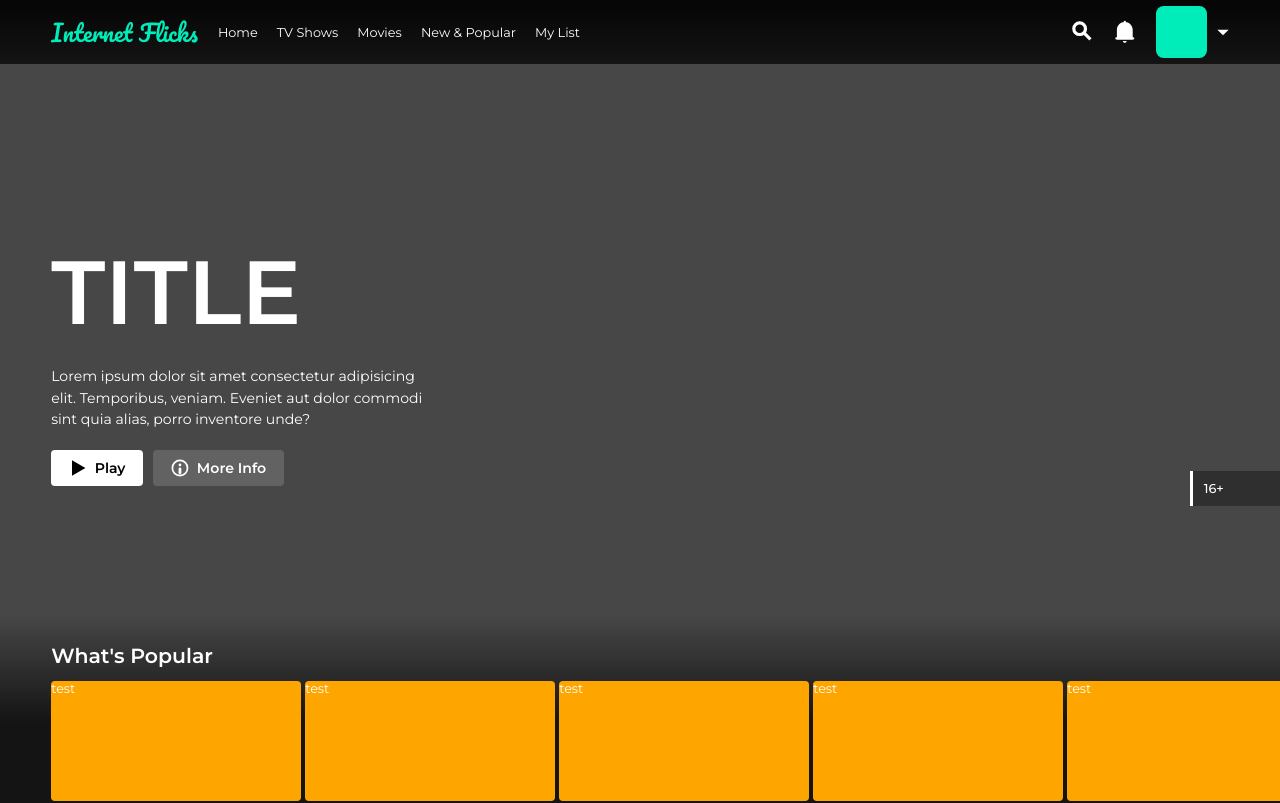
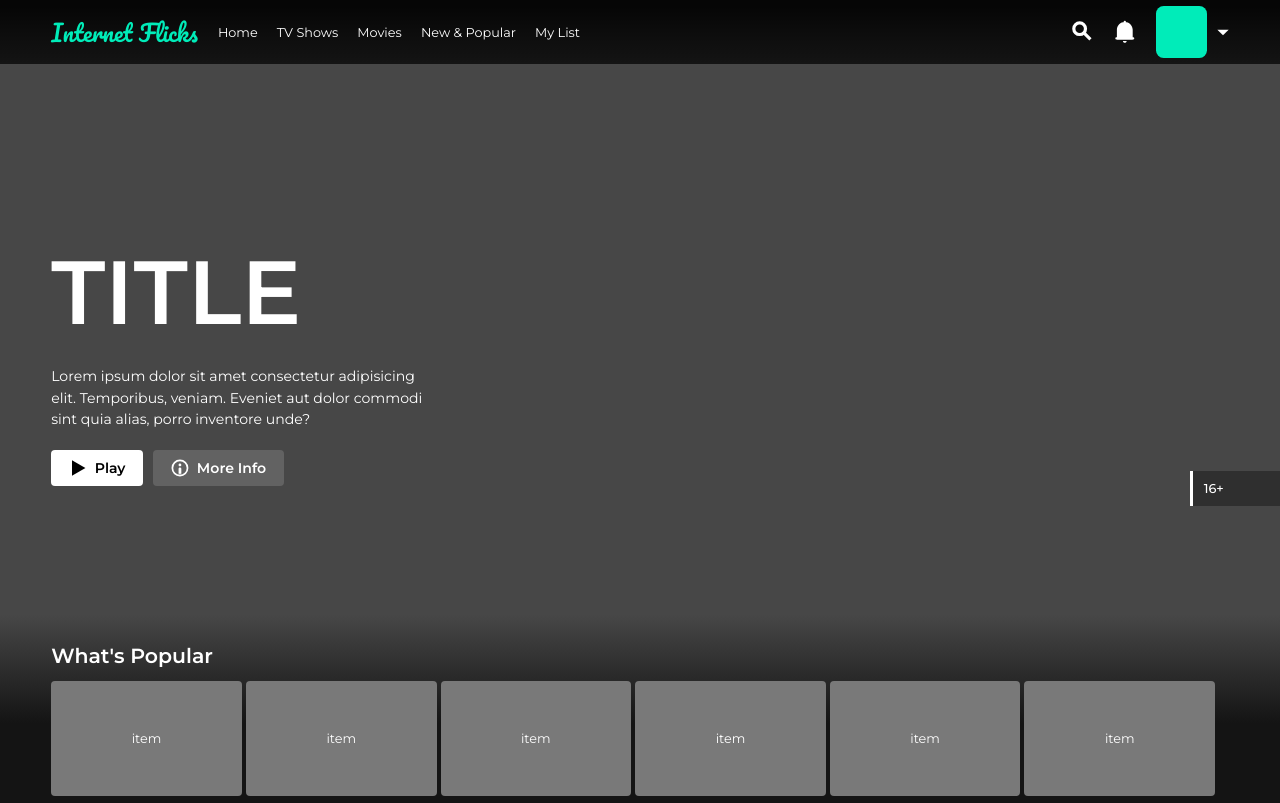
Before and after one commit to John-Kodes/internet-flicks, a Next.js app: page / in a window 1280 px wide. Shown: the top 803 px of the page. Built offline with nearby package versions, Linux system fonts and the light colour scheme.

Commit message:
movieListItem created

```diff
--- a/components/MovieList.js
+++ b/components/MovieList.js
@@ -1,22 +1,21 @@
-import Image from "next/image";
+// Components
+import MovieListItem from "./MovieListItem";
 // Styles
 import styles from "@/styles/MovieList.module.scss";
 
 const MovieList = ({ category = "Category" }) => {
+  const moviesArr = [];
+
+  for (let i = 0; i < 6; i++) {
+    moviesArr.push(<MovieListItem key={i} />);
+  }
+
   return (
     <div className={styles.container}>
       <h2>{category}</h2>
       <div className={styles.sliderContainer}>
         <div className={styles.slider}>
-          <div className={styles.sliderMask}>
-            <div className={styles.testThumbnail}>test</div>
-            <div className={styles.testThumbnail}>test</div>
-            <div className={styles.testThumbnail}>test</div>
-            <div className={styles.testThumbnail}>test</div>
-            <div className={styles.testThumbnail}>test</div>
-            <div className={styles.testThumbnail}>test</div>
-            <div className={styles.testThumbnail}>test</div>
-          </div>
+          <div className={styles.sliderMask}>{[...moviesArr]}</div>
         </div>
       </div>
     </div>
--- /dev/null
+++ b/components/MovieListItem.js
@@ -0,0 +1,8 @@
+// Styles
+import styles from "@/styles/MovieListItem.module.scss";
+
+const MovieListItem = () => {
+  return <div className={styles.container}>item</div>;
+};
+
+export default MovieListItem;
--- a/styles/MovieList.module.scss
+++ b/styles/MovieList.module.scss
@@ -25,14 +25,7 @@
 .slider {
   display: flex;
   gap: 4px;
-  height: 12rem;
-}
-
-.testThumbnail {
-  width: 25rem;
-  height: 12rem;
-  background-color: orange;
-  border-radius: 4px;
+  height: 9vw;
 }
 
 //////// OLD
--- /dev/null
+++ b/styles/MovieListItem.module.scss
@@ -0,0 +1,53 @@
+.container {
+  display: flex;
+  justify-content: center;
+  align-items: center;
+
+  width: calc((100vw - 10vw - 8px) / 6);
+  height: 9vw;
+  background-color: rgb(121, 121, 121);
+  border-radius: 4px;
+
+  cursor: pointer;
+
+  @media only screen and (max-width: 68.75em) {
+    width: calc((100vw - 10vw - 8px) / 5);
+  }
+  @media only screen and (max-width: 64em) {
+    width: calc((100vw - 10vw - 8px) / 4);
+  }
+  @media only screen and (max-width: 49em) {
+    width: calc((100vw - 10vw - 8px) / 3);
+  }
+  @media only screen and (max-width: 31.25em) {
+    width: calc((100vw - 10vw - 8px) / 2);
+  }
+}
+
+.movieCard {
+  cursor: pointer;
+
+  height: 10vw;
+  width: 10rem;
+  border-radius: 4px;
+  overflow: hidden;
+
+  transition: transform 0.2s 0.2s;
+
+  @media only screen and (max-width: 68.75em) {
+    width: calc((100vw - 10vw - 8px) / 5);
+  }
+  @media only screen and (max-width: 64em) {
+    width: calc((100vw - 10vw - 8px) / 4);
+  }
+  @media only screen and (max-width: 49em) {
+    width: calc((100vw - 10vw - 8px) / 3);
+  }
+  @media only screen and (max-width: 31.25em) {
+    width: calc((100vw - 10vw - 8px) / 2);
+  }
+
+  img {
+    width: 100%;
+  }
+}
```
